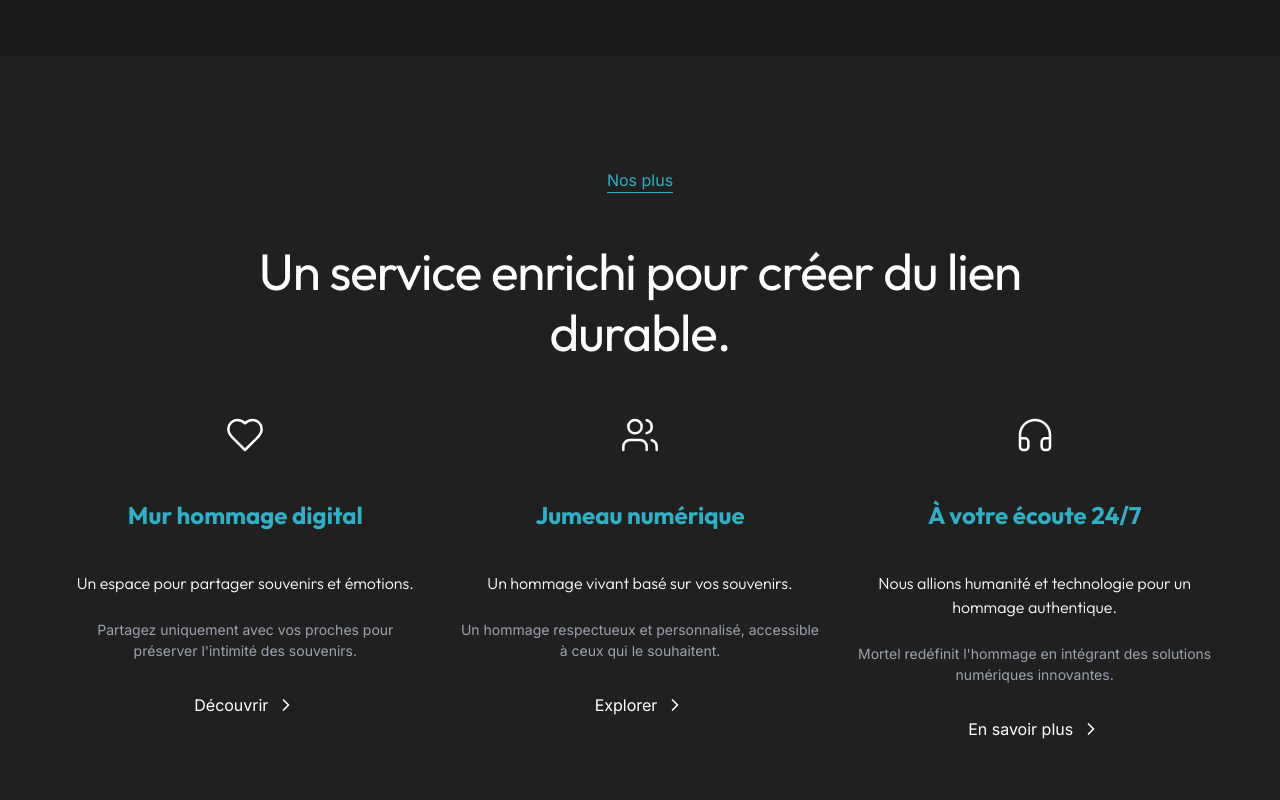
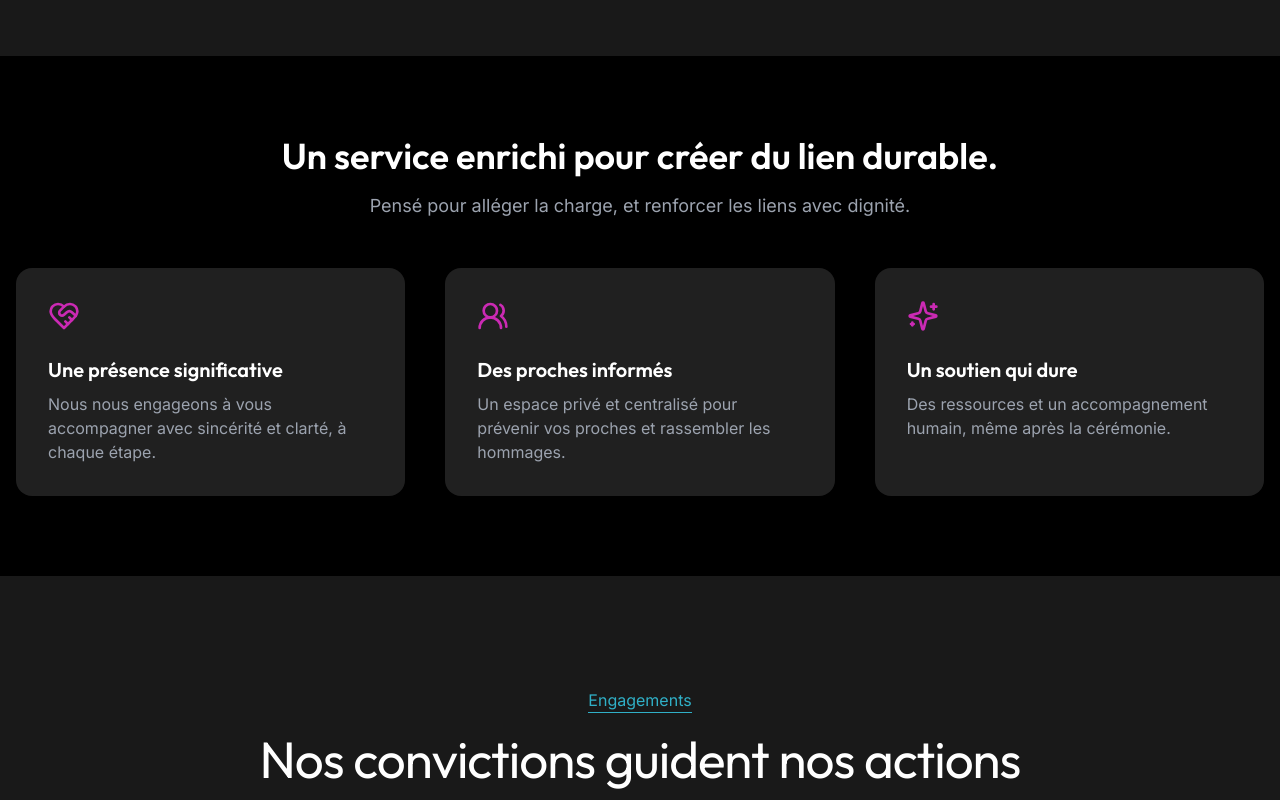
Before and after one commit to fmeleard84/mortel-memory-space, a React (Vite) app: page / in a window 1280 px wide. Shown: the part 7060-7860 px from the top of the page. Built offline with nearby package versions, Linux system fonts and the light colour scheme; grey boxes are pictures that could not be loaded.

Commit message:
nos plus

```diff
--- a/src/components/NosPlus.tsx
+++ b/src/components/NosPlus.tsx
@@ -1,85 +1,50 @@
 import React from 'react';
-import { ChevronRight, Heart, Users, Headphones } from 'lucide-react';
+import { HeartHandshake, Users2, Sparkles } from 'lucide-react';
 
-const NosPlus = () => {
-  const features = [
+const EngagementSection = () => {
+  const items = [
     {
-      icon: Heart,
-      title: "Mur hommage digital",
-      subtitle: "Un espace pour partager souvenirs et émotions.",
-      description: "Partagez uniquement avec vos proches pour préserver l'intimité des souvenirs.",
-      ctaText: "Découvrir"
+      icon: <HeartHandshake className="w-8 h-8 text-mortel-violet" />,
+      title: "Une présence significative",
+      text: "Nous nous engageons à vous accompagner avec sincérité et clarté, à chaque étape.",
     },
     {
-      icon: Users,
-      title: "Jumeau numérique",
-      subtitle: "Un hommage vivant basé sur vos souvenirs.",
-      description: "Un hommage respectueux et personnalisé, accessible à ceux qui le souhaitent.",
-      ctaText: "Explorer"
+      icon: <Users2 className="w-8 h-8 text-mortel-violet" />,
+      title: "Des proches informés",
+      text: "Un espace privé et centralisé pour prévenir vos proches et rassembler les hommages.",
     },
     {
-      icon: Headphones,
-      title: "À votre écoute 24/7",
-      subtitle: "Nous allions humanité et technologie pour un hommage authentique.",
-      description: "Mortel redéfinit l'hommage en intégrant des solutions numériques innovantes.",
-      ctaText: "En savoir plus"
-    }
+      icon: <Sparkles className="w-8 h-8 text-mortel-violet" />,
+      title: "Un soutien qui dure",
+      text: "Des ressources et un accompagnement humain, même après la cérémonie.",
+    },
   ];
 
   return (
-    <section className="w-full bg-mortel-dark-secondary">
-      <div className="w-full px-4 md:px-16 py-28">
-        <div className="w-full max-w-[1280px] mx-auto flex flex-col gap-12">
+    <section className="w-full bg-black py-20">
+      <div className="max-w-7xl mx-auto px-4 text-center">
+        <h2 className="text-3xl md:text-4xl font-semibold text-white mb-4">
+          Un service enrichi pour créer du lien durable.
+        </h2>
+        <p className="text-lg text-gray-400 mb-12">
+          Pensé pour alléger la charge, et renforcer les liens avec dignité.
+        </p>
 
-          {/* Header */}
-          <div className="flex justify-center">
-            <span className="etiquette">Nos plus</span>
-          </div>
-
-          {/* Main Title */}
-          <div className="w-full max-w-[768px] mx-auto">
-            <h2 className="text-center mortel-titre-hero text-white">
-              Un service enrichi pour créer du lien durable.
-            </h2>
-          </div>
-
-          {/* Features Grid */}
-          <div className="grid grid-cols-1 md:grid-cols-3 gap-12 md:gap-8">
-            {features.map((feature, index) => (
-              <div key={index} className="flex flex-col items-center gap-8">
-
-                {/* Icon */}
-                <div className="w-12 h-12 flex items-center justify-center">
-                  <feature.icon className="w-10 h-10 text-white" strokeWidth={1.5} />
-                </div>
-
-                {/* Content */}
-                <div className="flex flex-col gap-6 text-center">
-                  <h3 className="text-mortel-blue text-2xl font-bold font-outfit leading-loose mb-2">
-                    {feature.title}
-                  </h3>
-                  <p className="mortel-text text-white">
-                    {feature.subtitle}
-                  </p>
-                  <p className="texte-normal">
-                    {feature.description}
-                  </p>
-                </div>
-
-                {/* CTA */}
-                <div className="flex justify-center">
-                  <button className="btn-secondaire group">
-                    <span>{feature.ctaText}</span>
-                    <ChevronRight className="w-5 h-5 transition-transform duration-200 group-hover:translate-x-1" />
-                  </button>
-                </div>
-              </div>
-            ))}
-          </div>
+        <div className="grid md:grid-cols-3 gap-10">
+          {items.map((item, index) => (
+            <div
+              key={index}
+              className="bg-mortel-dark-secondary rounded-2xl p-8 text-left shadow-lg hover:scale-[1.02] transition-all duration-300"
+            >
+              <div className="mb-6">{item.icon}</div>
+              <h3 className="text-xl font-semibold text-white mb-2">{item.title}</h3>
+              <p className="text-gray-400">{item.text}</p>
+            </div>
+          ))}
         </div>
       </div>
     </section>
   );
 };
 
-export default NosPlus;
+export default EngagementSection;
```
